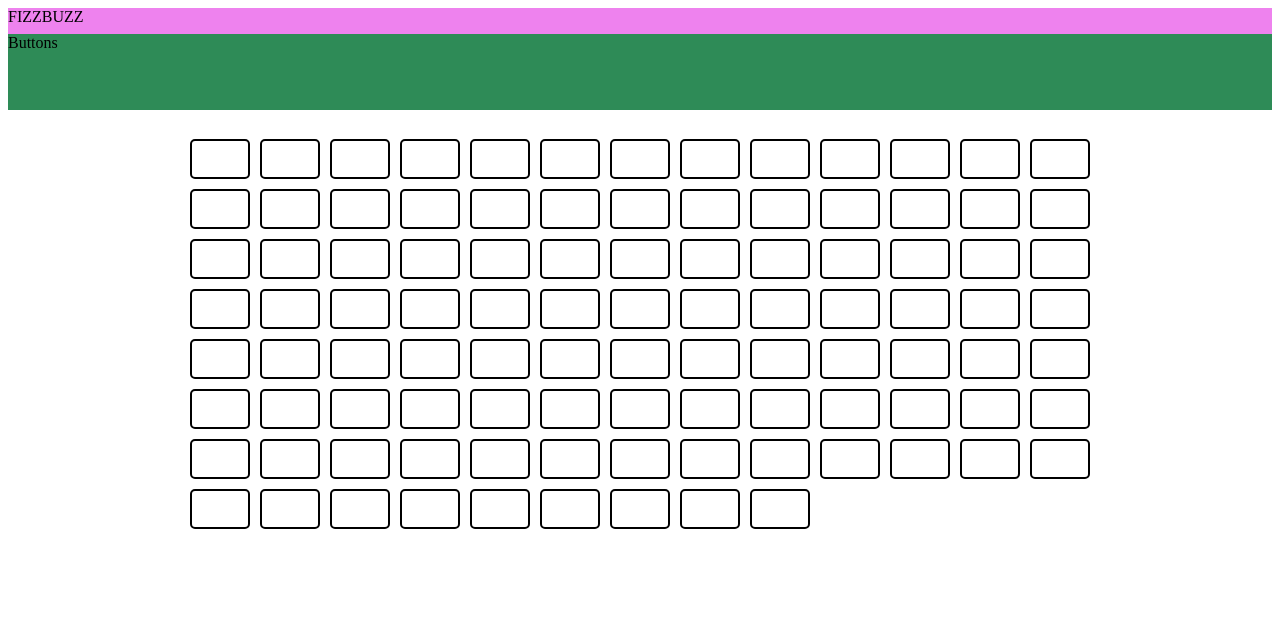
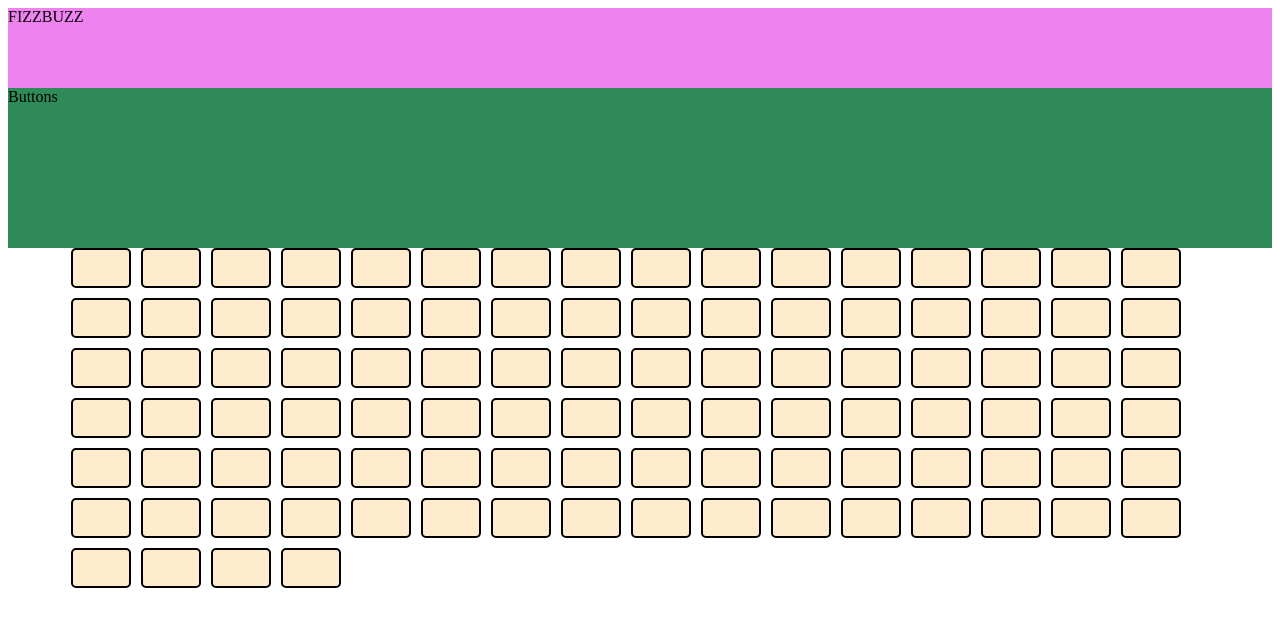
Before and after one commit to julacha/darbs_3, a plain HTML site: page index.html in a window 1280 px wide. Drawn offline with Linux system fonts and the light colour scheme.

Commit message:
added structure7

```diff
--- a/fizzbuzz.css
+++ b/fizzbuzz.css
@@ -1,7 +1,7 @@
 #outer-container {
 display:grid;
 height: 95vh;
-grid-template-rows: 1fr 3fr auto;
+grid-template-rows: 1fr 3fr 5fr;
 grid-template-columns: 1fr;
 grid-template-areas:
 "header"
@@ -11,6 +11,7 @@ grid-template-areas:
 .header{
     grid-area: header;
     background-color: violet;
+    height: 10vh;
     }
 h1{
     text-transform:uppercase;
@@ -22,20 +23,19 @@ h1{
 }
 .register{
 grid-area: register;
+height: 20vh;
 background-color: seagreen;
 }
 #play_area {
     grid-area: play_area;
     width: 90%;
-    max-width: 900px;
-    margin: 2em auto;
+    height: 70vh;
+    margin:auto;
     font: .9em/1.2 Arial, Helvetica, sans-serif;
   }
 #game_grid {
     display:grid;
     grid-gap: 10px;
-    height: 75vh;
-/*     grid-template-columns: repeat(auto-fill, minmax(50px, 80px) ) ; */
     grid-template-columns: repeat(auto-fill, minmax(40px, 60px));
     grid-auto-rows: 40px;
 }
@@ -52,6 +52,7 @@ background-color: seagreen;
     border-radius: 5px;
     padding: 5px;
     border: 2px solid black;
+    background-color: blanchedalmond;
   }
 
 @media (max-width: 576px){
```
